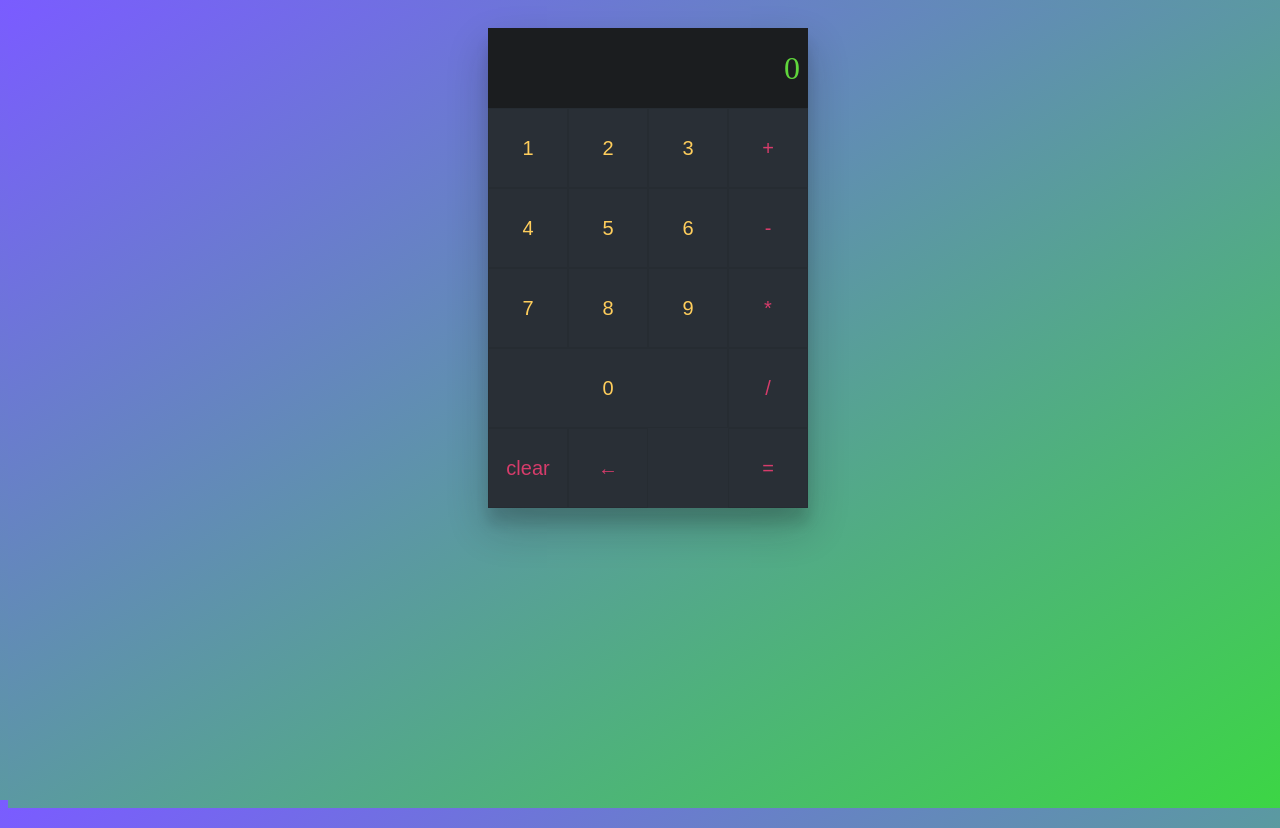
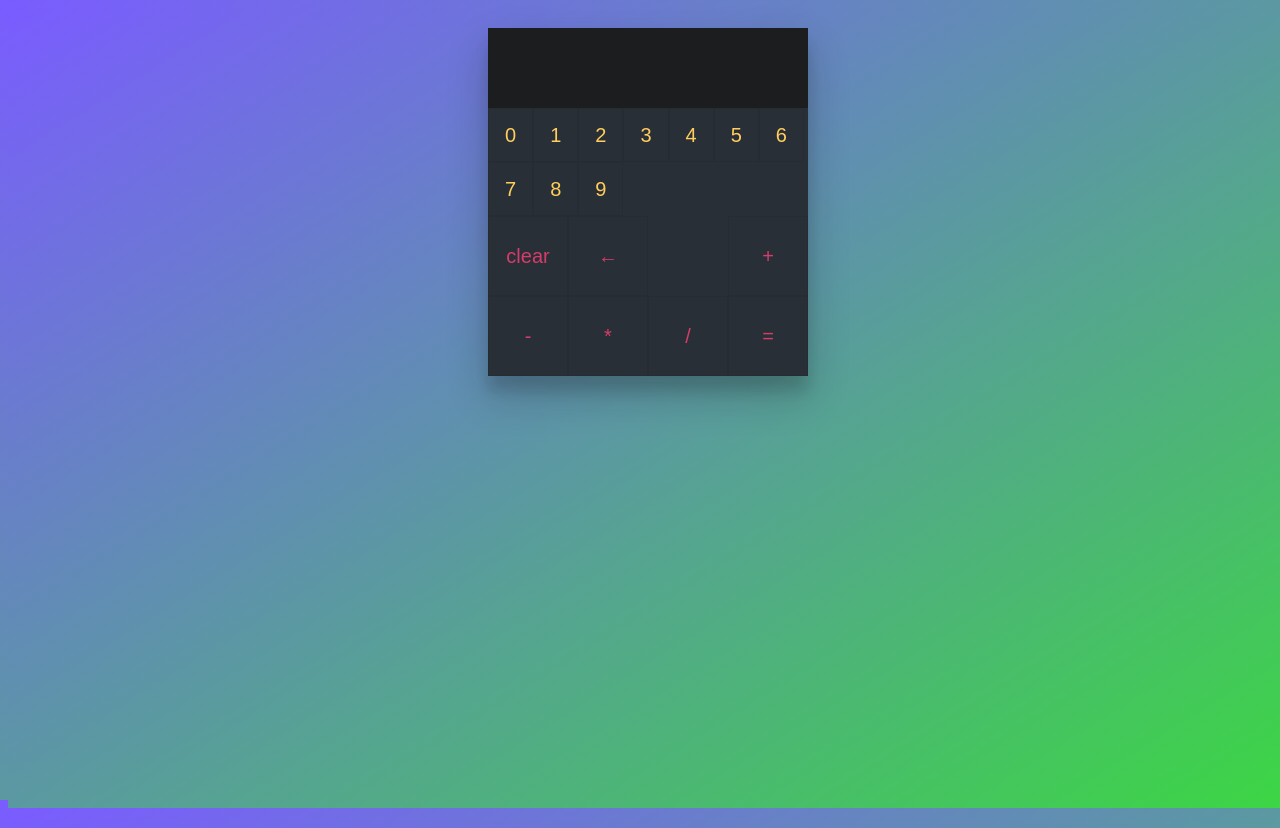
Before and after one commit to Adhafabe/Calc-App, a React (Create React App) app: page / in a window 1280 px wide. Built offline with nearby package versions, Linux system fonts and the light colour scheme.

Commit message:
funcionamientos para mostrar los numeros en la caja usanso useState

```diff
--- a/src/App.js
+++ b/src/App.js
@@ -1,37 +1,40 @@
 //importacion
-import React from 'react';
-import Button from './components/Button'
+import React, {useState} from 'react';
+import Button from './components/Button/Button'
 import Functions from './components/Functions';
+import Number from './components/Number';
 import MathOperation from './components/MathOperation';
 import Result from './components/Result';
 import './App.css';
 
 //Generacion de la funcion del componente (funcion flecha)
 const App = () => {
-    const clickHandlerFunction = text => {
-        console.log("Button.clickHandler1", text);
-    }
+
+    //Uso de useState <<Hooks>> para el funcionamiento en el cambio del result
+    //array destructuring
+    //1er posicion: valor (que inicialmente es el valor por defecto)
+    //2da posicion: funcion que se va a permitir modificar
+    const [stack,setStack] = useState("");
+
+    const arrayTextoFuncionModificaTexto = useState("");
+
     //Lo que ejecuta la funcion
     console.log("Renderización de App");
     return (
         <main className="react-calculator">
-            <Result value={undefined}></Result>
-            <div className="numbers">
-                <Button text="1" type="numbers" clickHandler={clickHandlerFunction}></Button>
-                <button>2</button>
-                <button>3</button>
-                <button>4</button>
-                <button>5</button>
-                <button>6</button>
-                <button>7</button>
-                <button>8</button>
-                <button>9</button>
-                <button>0</button>
-            </div>
+
+            <Result value={stack} />
+
+            <Number onClickNumber = {number => {
+                console.log("Click en el numero ", number)
+                setStack(stack + number)
+            }}></Number>
+
             <Functions
-                oncContentClear={()=>console.log("Content Clear")}
+                onContentClear={()=>console.log("Content Clear")}
                 onDelete={() => console.log("onDelete")}
             />
+
             <MathOperation
                 onClickOperation={operation =>
                     console.log("Operation:", operation)
--- a/src/components/Functions.js
+++ b/src/components/Functions.js
@@ -1,6 +1,6 @@
 import React from 'react';
 import PropTypes from 'prop-types';
-import Button from './Button';
+import Button from './Button/Button';
 
 
 const Functions = ({onContentClear, onDelete}) => (
--- a/src/components/MathOperation.js
+++ b/src/components/MathOperation.js
@@ -1,6 +1,7 @@
 import React from 'react';
 import PropTypes from 'prop-types';
-import Button from './Button';
+import Button from './Button/Button';
+
 
 const MathOperation = ({onClickOperation, onClickEqual}) => (
     <section className="math-operations">
--- /dev/null
+++ b/src/components/Number.js
@@ -0,0 +1,31 @@
+import React from 'react';
+import PropTypes from 'prop-types';
+import Button from './Button/Button';
+
+// DRY: Don't repeat yourself
+const numbers = [0, 1, 2, 3, 4, 5, 6, 7, 8, 9]
+
+const renderButtons = onClickNumber => {
+    // var number = 0
+    // iterar desde el botón 1 al 0 (while, for, foreach)
+    // var ArrayComponentes +=
+    //<Button text={number.toString()} clickHandler={onClickNumber} />
+    const renderButton = number => (
+        <Button key={number} text={number.toString()} clickHandler={onClickNumber} />
+    )
+    return numbers.map(renderButton)
+}
+
+const Number = ({ onClickNumber }) => (
+    <section className="number">
+        {
+            renderButtons(onClickNumber)
+        }
+    </section>
+)
+
+Number.propTypes = {
+    onClickNumber: PropTypes.func.isRequired
+}
+
+export default Number;
```
Also changed, not shown: src/components/Button/Button.css (added), src/components/Button/Button.js (renamed from src/components/Button.js).
